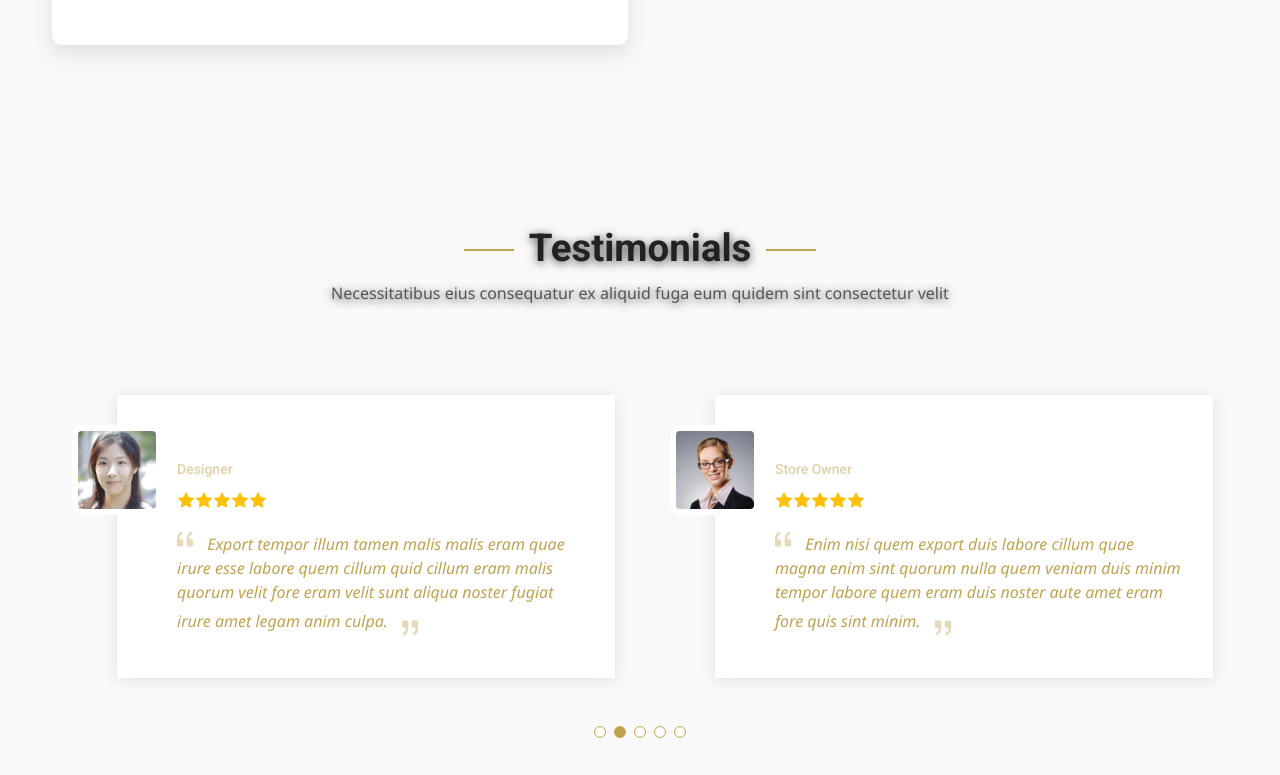
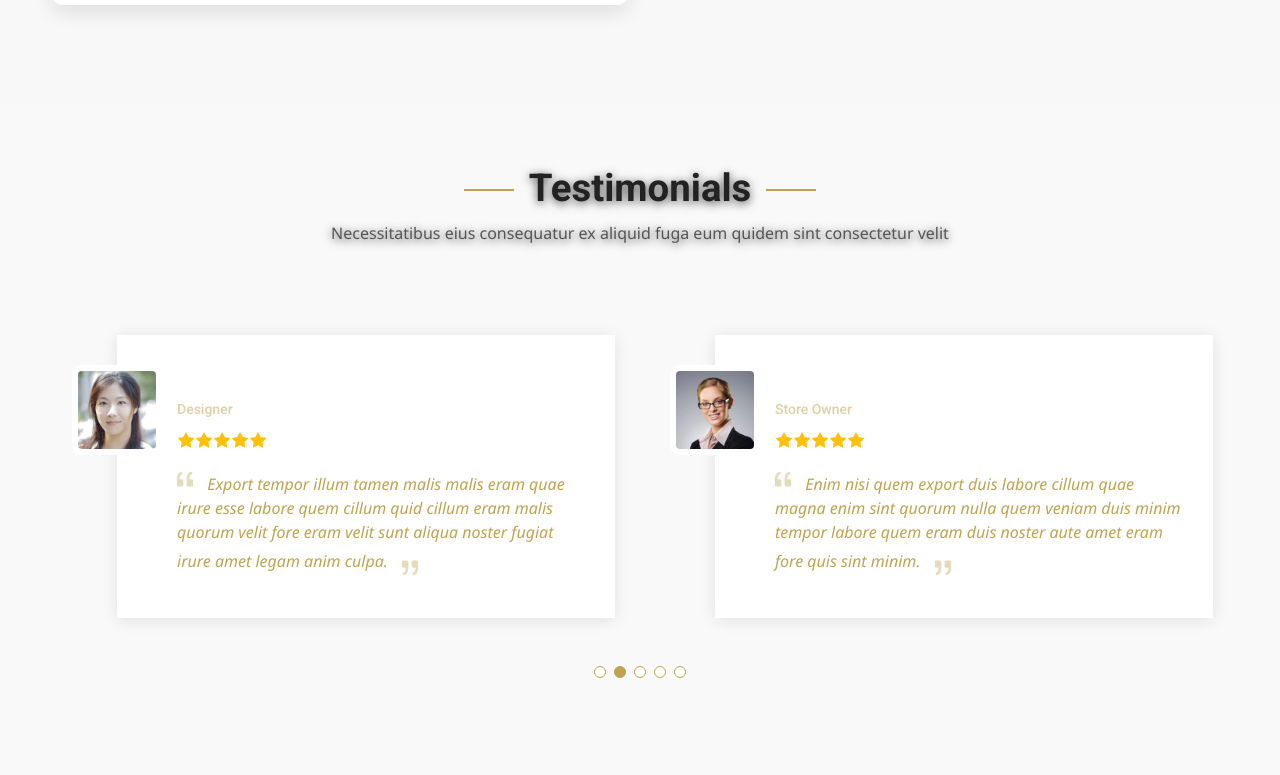
Before and after one commit to Anky-mohi/house, a plain HTML site: page index.html in a window 1280 px wide. Shown: the part 5325-6100 px from the top of the page. Drawn offline with nearby package versions, Linux system fonts and the light colour scheme.

Commit message:
Your commit message

```diff
--- a/index.html
+++ b/index.html
@@ -242,7 +242,7 @@
 
     /* General Section Styling */
 .section {
-  padding: 80px 20px;
+
   position: relative;
   background: url('assets/img/packages/background.jpg') center/cover no-repeat;
   color: #fff;
@@ -404,7 +404,7 @@ ul li {
 
  /* General Section Styling */
 .section {
-  padding: 80px 20px;
+
   position: relative;
   background: var(--light);
 }
@@ -736,7 +736,7 @@ ul li {
 
 /* General Section Styling */
 .section {
-  padding: 80px 20px;
+
   background-color: #f9f9f9;
 }
 
@@ -1358,7 +1358,7 @@ video {
 
 /* Accommodation Section 5 */
 .accommodation-section {
-  padding: 80px 20px;
+
   background-color: #f9f9f9;
 }
 
```
